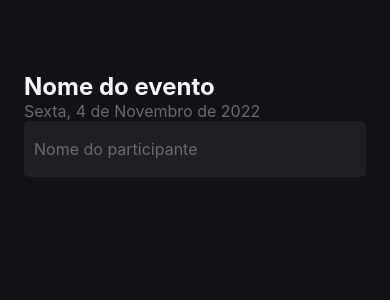
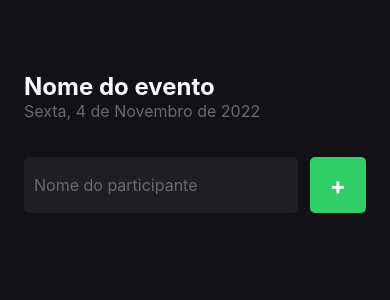
Before and after one commit to matheuslima99/imHere-RN, a React Native app: screen / in a window 390 px wide. Shown: the top 300 px of the page. Built offline with nearby package versions, Linux system fonts and the light colour scheme.

Commit message:
Pages - Creating form home page

```diff
--- a/src/screens/Home/index.tsx
+++ b/src/screens/Home/index.tsx
@@ -1,18 +1,28 @@
-import { Text, TextInput, View } from "react-native";
+import { Text, TextInput, TouchableOpacity, View } from "react-native";
 import { styles } from "./styles";
 
 export function Home() {
+  function handleParticipantAdd() {
+    console.log("add");
+  }
+
   return (
     <View style={styles.container}>
       <Text style={styles.eventName}>Nome do evento</Text>
 
       <Text style={styles.eventDate}>Sexta, 4 de Novembro de 2022</Text>
 
-      <TextInput
-        style={styles.input}
-        placeholder="Nome do participante"
-        placeholderTextColor={"#6B6B6B"}
-      />
+      <View style={styles.form}>
+        <TextInput
+          style={styles.input}
+          placeholder="Nome do participante"
+          placeholderTextColor={"#6B6B6B"}
+        />
+
+        <TouchableOpacity style={styles.button} onPress={handleParticipantAdd}>
+          <Text style={styles.buttonText}>+</Text>
+        </TouchableOpacity>
+      </View>
     </View>
   );
 }
--- a/src/screens/Home/styles.ts
+++ b/src/screens/Home/styles.ts
@@ -16,12 +16,33 @@
     color: "#6B6B6B",
     fontSize: 16,
   },
+  form: {
+    widt: "100%",
+    flexDirection: "row",
+    marginTop: 36,
+    marginBottom: 42
+  },
   input: {
+    flex: 1,
     height: 56,
     backgroundColor: "#1F1E25",
     borderRadius: 5,
     color: "#FDFCFE",
     padding: 10,
     fontSize: 16,
+    marginRight: 12,
+  },
+  buttonText: {
+    color: "#FDFCFE",
+    fontSize: 24,
+    fontWeight: "bold",
+  },
+  button: {
+    width: 56,
+    height: 56,
+    borderRadius: 5,
+    backgroundColor: "#31cf67",
+    alignItems: "center",
+    justifyContent: "center",
   },
 });
```
